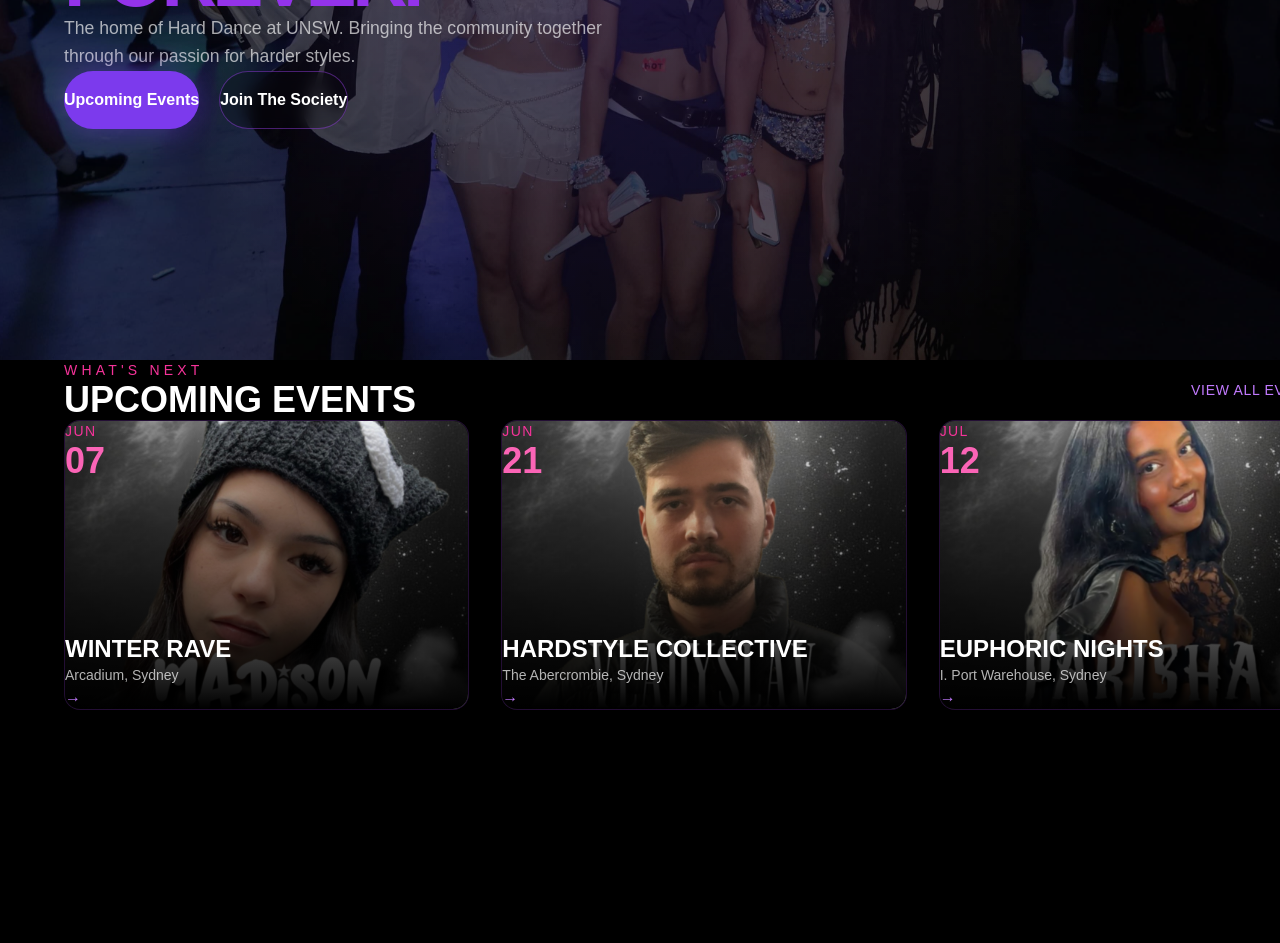
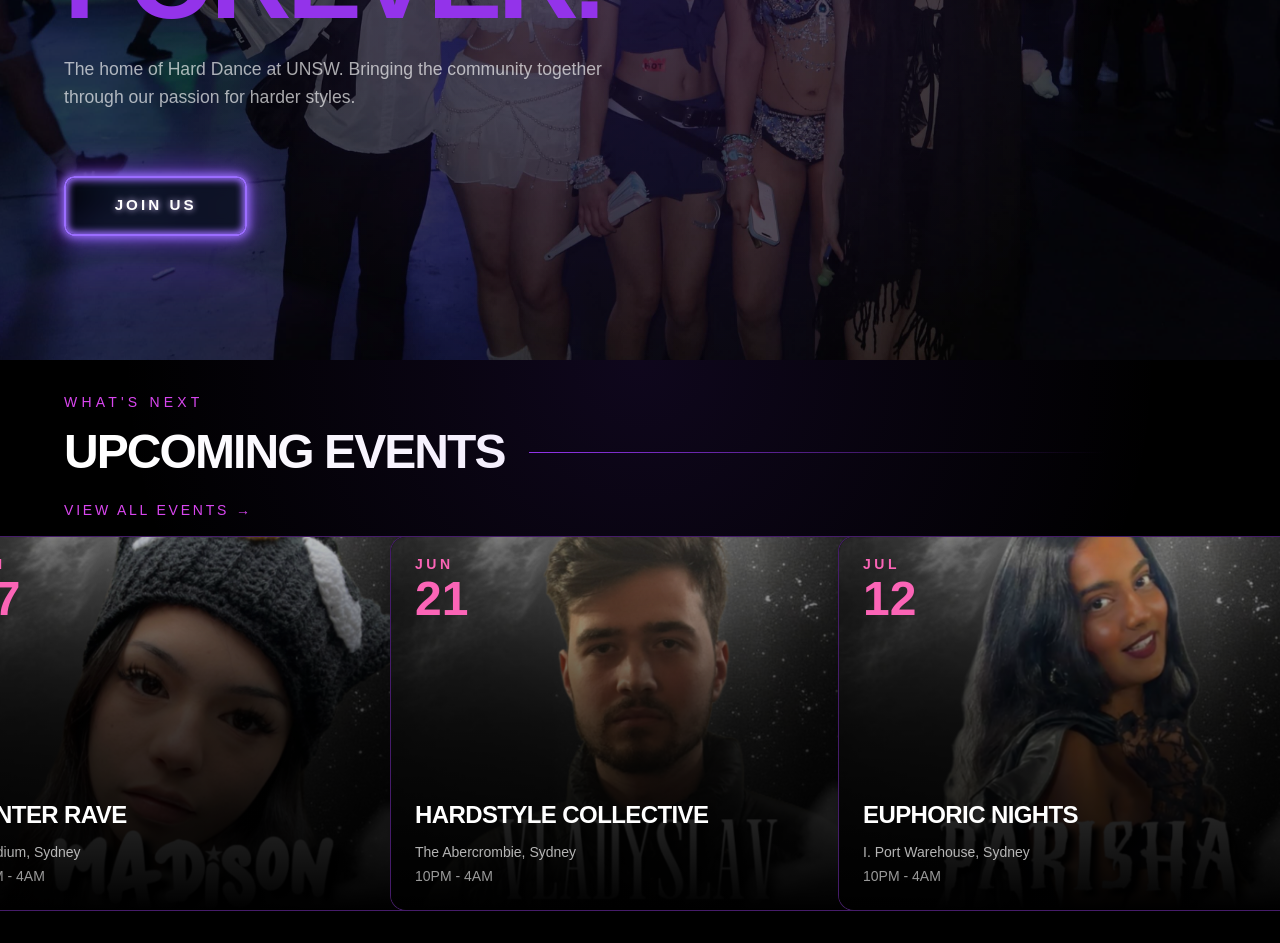
Before and after one commit to Carlswoon/unswharddancesociety, a React (Vite) app in the folder website/: page / in a window 1280 px wide. Shown: the part 440-1383 px from the top of the page. Before the commit the page ends 1150 px from the top, so only its background shows below. Built offline with nearby package versions, Linux system fonts and the light colour scheme.

Commit message:
finished designing events tab in home page

```diff
--- a/website/src/components/EventCard.jsx
+++ b/website/src/components/EventCard.jsx
@@ -4,60 +4,139 @@ function EventCard({
   month,
   title,
   venue,
+  time = "10PM - 4AM",
 }) {
   return (
-    <div className="group relative overflow-hidden rounded-2xl border border-purple-500/20 bg-black/40 backdrop-blur-md hover:border-purple-500 transition duration-300">
-
-      {/* Image */}
-      <div className="relative h-72 overflow-hidden">
-
+    <div
+      className="
+        group
+        relative
+        w-[min(90vw,500px)]
+        aspect-[4/3]
+        overflow-hidden
+        rounded-2xl
+        border
+        border-purple-500/40
+        bg-black
+        transition
+        duration-300
+        hover:border-purple-400
+        hover:shadow-[0_0_25px_rgba(168,85,247,0.35)]
+      "
+    >
+      {/* Background Image */}
       <img
         src={image}
         alt={title}
-          className="w-full h-full object-cover group-hover:scale-105 transition duration-500"
+        className="
+          absolute
+          inset-0
+          h-full
+          w-full
+          object-cover
+          transition
+          duration-700
+          group-hover:scale-105
+        "
       />
 
-        {/* Dark Overlay */}
-        <div className="absolute inset-0 bg-gradient-to-t from-black via-black/40 to-transparent" />
+      {/* Overall Dark Wash */}
+      <div className="absolute inset-0 bg-black/20" />
 
-        {/* Purple Glow */}
-        <div className="absolute inset-0 bg-purple-500/10 opacity-0 group-hover:opacity-100 transition duration-500" />
+      {/* Bottom Grey/Dark Overlay */}
+      <div
+        className="
+          absolute
+          inset-0
+          bg-gradient-to-t
+          from-black
+          via-black/65
+          to-transparent
+        "
+      />
 
-      </div>
-
-      {/* Content */}
-      <div className="absolute inset-0 flex flex-col justify-between p-6">
+      {/* Subtle Purple Hover Glow */}
+      <div
+        className="
+          absolute
+          inset-0
+          bg-purple-500/10
+          opacity-0
+          transition
+          duration-500
+          group-hover:opacity-100
+        "
+      />
 
       {/* Date */}
-        <div>
-          <p className="text-pink-500 text-sm uppercase tracking-widest">
+      <div className="absolute left-6 top-5">
+        <p
+          className="
+            text-pink-400
+            text-sm
+            font-bold
+            uppercase
+            tracking-[0.25em]
+            leading-none
+          "
+        >
           {month}
         </p>
 
-          <h2 className="text-4xl font-black text-pink-400">
+        <h2
+          className="
+            mt-1
+            text-5xl
+            font-black
+            leading-none
+            text-pink-400
+          "
+        >
           {date}
         </h2>
       </div>
 
-        {/* Bottom Info */}
+      {/* Bottom Content */}
+      <div className="absolute bottom-6 left-6 right-6 flex items-end justify-between gap-6">
         <div>
-
-          <h3 className="text-2xl font-bold mb-2 uppercase">
+          <h3
+            className="
+              text-white
+              text-2xl
+              font-black
+              uppercase
+              leading-tight
+              tracking-tight
+            "
+          >
             {title}
           </h3>
 
-          <p className="text-white/70 text-sm mb-4">
+          <p className="mt-3 text-sm font-medium text-white/70">
             {venue}
           </p>
 
-          <button className="text-purple-400 hover:text-white transition">
+          <p className="mt-1 text-sm font-medium text-white/60">
+            {time}
+          </p>
+        </div>
+
+        <button
+          className="
+            shrink-0
+            text-3xl
+            leading-none
+            text-purple-400
+            transition
+            duration-300
+            group-hover:translate-x-1
+            group-hover:text-pink-400
+          "
+          aria-label={`View ${title}`}
+        >
           →
         </button>
-
       </div>
-
-      </div>
-
     </div>
   );
 }
--- a/website/src/components/Events.jsx
+++ b/website/src/components/Events.jsx
@@ -6,31 +6,90 @@ import event3 from "../assets/events/event 3.png";
 
 function Events() {
   return (
-    <section className="max-w-7xl mx-auto px-6 py-32 translate-x-[5vw]">
+    <section className="relative w-full py-8 overflow-hidden">
 
-      {/* Heading */}
-      <div className="flex items-center justify-between mb-12">
+      {/* SECTION GLOW */}
+      <div className="absolute inset-0 bg-[radial-gradient(circle_at_top,rgba(124,58,237,0.12),transparent_60%)] pointer-events-none" />
+          {/* HEADER */}
+          <div className="px-6 sm:px-10 md:px-16">
 
-        <div>
-
-          <p className="text-pink-500 uppercase tracking-[0.3em] text-sm mb-3">
-            What's Next
+            <p
+              className="
+                text-[#d946ef]
+                uppercase
+                tracking-[0.3em]
+                text-[0.7rem]
+                md:text-sm
+                mb-4
+              "
+            >
+              WHAT'S NEXT
             </p>
 
-          <h2 className="text-4xl font-black uppercase">
+            {/* TITLE ROW */}
+            <div className="flex items-center justify-between gap-6 flex-wrap">
+
+              {/* LEFT SIDE */}
+              <div className="flex items-center gap-6">
+
+                <h2
+                  className="
+                    text-4xl
+                    md:text-5xl
+                    font-black
+                    uppercase
+                    tracking-[-0.04em]
+                    leading-none
+                  "
+                >
                   Upcoming Events
                 </h2>
 
+                {/* LINE */}
+                <div
+                  className="
+                    hidden lg:block
+                    h-[1px]
+                    w-[45vw]
+                    bg-gradient-to-r
+                    from-[#9333ea]
+                    to-transparent
+                  "
+                />
+
               </div>
 
-        <button className="text-purple-400 hover:text-white transition uppercase tracking-wider text-sm">
+              {/* CTA */}
+              <button
+                className="
+                  text-[#d946ef]
+                  hover:text-white
+                  transition
+                  uppercase
+                  tracking-[0.2em]
+                  text-xs
+                  md:text-sm
+                "
+              >
                 View All Events →
               </button>
 
             </div>
+          </div>
 
-      {/* Cards */}
-      <div className="grid grid-cols-1 md:grid-cols-3 gap-8">
+      <div className="w-full flex justify-center mt-4">
+        <div
+          className="
+            grid
+            grid-cols-1
+            sm:grid-cols-2
+            xl:grid-cols-3
+            gap-[5vw]
+            justify-items-center
+            w-fit
+            mx-auto
+          "
+        >
 
             <EventCard
               image={event1}
@@ -58,6 +117,8 @@ function Events() {
 
           </div>
 
+
+      </div>
     </section>
   );
 }
--- a/website/src/components/Hero.jsx
+++ b/website/src/components/Hero.jsx
@@ -19,21 +19,18 @@ function Hero() {
       <div className="absolute inset-0 bg-[radial-gradient(circle_at_center,rgba(124,58,237,0.15),transparent_65%)]" />
 
       {/* CONTENT WRAPPER */}
-      <div className="relative z-10 h-screen w-full">
+      <div className="relative z-10 min-h-screen w-full px-6 sm:px-10 md:px-16">
 
         {/* HERO CONTENT */}
         <div
           className="
-            h-full
+            min-h-screen
             flex
             flex-col
             justify-center
             items-start
-
             max-w-[720px]
-            pl-[12vw]
-            pt-[6vh]
-            translate-x-[5vw]
+            gap-6
           "
         >
 
@@ -42,10 +39,10 @@ function Hero() {
             className="
               text-[#d946ef]
               uppercase
-              tracking-[0.35em]
-              text-[0.8rem]
+              tracking-[0.28em]
+              text-[0.7rem]
+              sm:text-[0.8rem]
               md:text-sm
-              mb-6
               font-medium
             "
           >
@@ -57,12 +54,11 @@ function Hero() {
             className="
               font-black
               uppercase
-              leading-[0.88]
-              tracking-[-0.06em]
-
+              leading-[0.9]
+              tracking-[-0.04em]
               text-white
 
-              text-[clamp(3.8rem,6vw,7rem)]
+              text-[clamp(3rem,14vw,7rem)]
             "
           >
             HARDER.
@@ -78,13 +74,13 @@ function Hero() {
           {/* DESCRIPTION */}
           <p
             className="
-              mt-8
               max-w-[540px]
 
               text-white/65
               leading-relaxed
 
-              text-[1rem]
+              text-[0.95rem]
+              sm:text-[1rem]
               md:text-[1.1rem]
             "
           >
@@ -94,58 +90,13 @@ function Hero() {
           </p>
 
           {/* BUTTONS */}
-          <div className="flex gap-5 mt-10">
-
-            <button
-              className="
-                h-[58px]
-                px-8
-
-                rounded-full
-
-                bg-[#7c3aed]
-                hover:bg-[#8b5cf6]
-
-                transition-all
-
-                text-white
-                font-semibold
-
-                shadow-[0_0_35px_rgba(124,58,237,0.45)]
-              "
-            >
-              Upcoming Events
+          <div className="pt-6 sm:pt-8 md:pt-10">
+            <button className="rave-button">
+              Join Us
             </button>
-
-            <button
-              className="
-                h-[58px]
-                px-8
-
-                rounded-full
-
-                border
-                border-purple-500/40
-
-                bg-black/20
-                backdrop-blur-sm
-
-                hover:border-purple-400
-                hover:bg-purple-500/10
-
-                transition-all
-
-                text-white
-                font-semibold
-              "
-            >
-              Join The Society
-            </button>
-
           </div>
 
         </div>
-
       </div>
     </section>
   );
--- a/website/src/index.css
+++ b/website/src/index.css
@@ -1,10 +1,4 @@
 @import "tailwindcss";
-
-* {
-  box-sizing: border-box;
-  margin: 0;
-  padding: 0;
-}
 
 html,
 body,
@@ -57,3 +51,89 @@ button {
     padding-right: 1.5rem;
   }
 }
+
+.rave-button {
+  --glow-color: rgb(155, 109, 255);
+  --glow-spread-color: rgba(124, 58, 237, 0.55);
+  --enhanced-glow-color: rgb(220, 200, 255);
+  --btn-color: rgb(20, 18, 40);
+
+  border: 0.14em solid var(--glow-color);
+
+  padding: 1.1em 3.2em;
+
+
+  font-size: 0.95rem;
+  font-weight: 700;
+  letter-spacing: 0.2em;
+  text-transform: uppercase;
+
+  background-color: rgba(5, 8, 22, 0.55);
+
+  border-radius: 0.7em;
+
+  outline: none;
+
+  cursor: pointer;
+
+  position: relative;
+
+  transition: all 0.3s ease;
+
+  backdrop-filter: blur(10px);
+
+  box-shadow:
+    0 0 0.6em 0.15em var(--glow-color),
+    0 0 2em 0.45em var(--glow-spread-color),
+    inset 0 0 0.5em 0.15em var(--glow-color);
+
+  text-shadow:
+    0 0 0.4em var(--enhanced-glow-color);
+}
+
+.rave-button::after {
+  pointer-events: none;
+
+  content: "";
+
+  position: absolute;
+
+  top: 120%;
+  left: 0;
+
+  height: 100%;
+  width: 100%;
+
+  background-color: var(--glow-spread-color);
+
+  filter: blur(1.4em);
+
+  opacity: 0.28;
+
+  transform:
+    perspective(1.5em)
+    rotateX(35deg)
+    scale(1, 0.55);
+}
+
+.rave-button:hover {
+  color: white;
+
+  background-color: rgb(124, 58, 237);
+
+  box-shadow:
+    0 0 0.8em 0.2em var(--glow-color),
+    0 0 3em 1.2em var(--glow-spread-color),
+    inset 0 0 0.5em 0.2em var(--glow-color);
+
+  transform: translateY(-2px);
+}
+
+.rave-button:active {
+  transform: scale(0.97);
+
+  box-shadow:
+    0 0 0.5em 0.15em var(--glow-color),
+    0 0 2em 1em var(--glow-spread-color),
+    inset 0 0 0.4em 0.15em var(--glow-color);
+}
```
Lines whose indentation alone changed are shown as unchanged.
